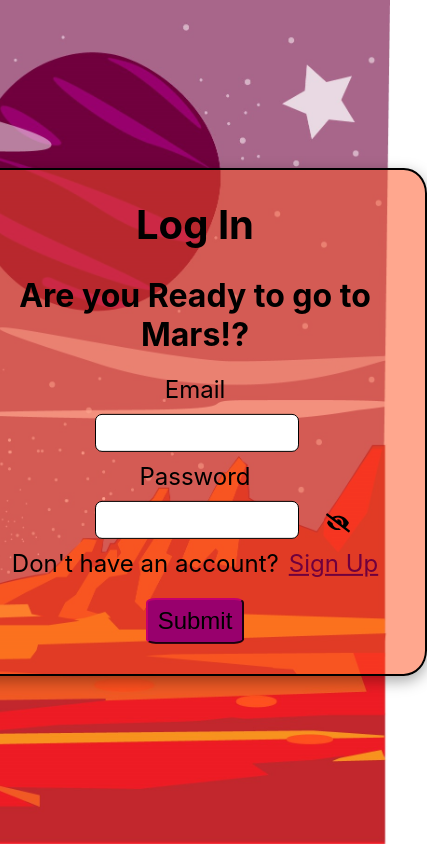
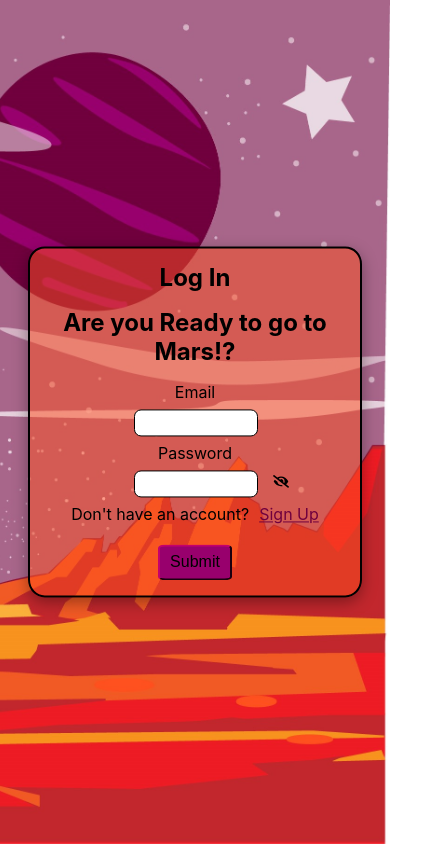
Before and after one commit to ramirolynch/space-front, a React (Create React App) app: page / in a window 390 px wide. Shown: the whole page, 427 px wide, since content can reach past the window. Built offline with nearby package versions, Linux system fonts and the light colour scheme.

Commit message:
added stylings

```diff
--- a/src/LogInSignUp.css
+++ b/src/LogInSignUp.css
@@ -79,3 +79,46 @@ label p {
 .link:hover {
   color: white;
 }
+
+@media only screen and (max-width: 768px) {
+  .loginContainer {
+    width: 300px;
+    padding: 15px;
+  }
+  h1 {
+    font-size: 1.5rem;
+  }
+
+  #email,
+  #password,
+  #first_name,
+  #last_name,
+  .confirmPass {
+    padding: 5px 0 5px 2px;
+    width: 120px;
+    margin: 7px 5px 7px 7px;
+    font-size: 0.8rem;
+  }
+
+  label p {
+    font-size: 1rem;
+  }
+
+  .login,
+  .signUp {
+    font-size: 1.5rem;
+    margin-top: 0;
+  }
+
+  .faEye {
+    margin: 10px;
+    font-size: 1rem;
+  }
+
+  .dontHaveAcc,
+  .alreadyAcc,
+  .link,
+  .submit {
+    font-size: 1rem;
+  }
+}
--- a/src/index.css
+++ b/src/index.css
@@ -39,6 +39,7 @@ code {
   font-size: 2rem;
   border-radius: 20px;
   color: black;
+  margin: 5px;
 }
 
 div.hide {
@@ -52,6 +53,11 @@ div.hide {
 .logout:hover {
   background-color: rgb(152, 0, 109);
   color: white;
+  transition: 0.5s linear;
+  border-radius: 20%;
+  display: flex;
+  align-items: center;
+  justify-content: center;
 }
 
 .logout:hover + .hide {
@@ -59,20 +65,11 @@ div.hide {
   position: absolute;
   font-style: italic;
   top: 8%;
-  right: 10px;
+  right: 15px;
   cursor: pointer;
   color: white;
   font-size: 1.2rem;
 }
-
-/* .bookTrip {
-  cursor: pointer;
-  background: rgb(194, 38, 45);
-  border: none;
-  color: rgb(16, 179, 243);
-  margin-left: 30px;
-  font-size: 2rem;
-} */
 
 .optionsDrop select {
   padding: 10px;
@@ -166,13 +163,17 @@ button.leftArrow {
   background: none;
   border: none;
   font-size: 1.5rem;
+  transition: 0.5s linear;
+  padding: 10px;
 }
 
 button.leftArrow:hover {
+  display: flex;
+  align-items: center;
+  justify-content: center;
   color: white;
-  transform: scale(1.4);
   background: rgb(152, 0, 109);
-  border-radius: 50%;
+  border-radius: 20%;
 }
 
 .arrdate {
@@ -185,7 +186,7 @@ button.leftArrow:hover {
   letter-spacing: 0.5px;
 }
 
-@media screen and (max-width: 768px) {
+@media only screen and (max-width: 768px) {
   body {
     margin: 0;
     display: flex;
@@ -198,24 +199,59 @@ button.leftArrow:hover {
   }
 
   .resultsDropdown {
-    display: flex;
-    align-items: center;
-    justify-content: center;
-    flex-direction: column;
-    width: 250px;
     padding: 20px;
   }
 
   button.bookTrip {
-    display: flex;
-    align-items: center;
-    justify-content: center;
     width: 200px;
     font-size: 1rem;
+    margin: 7px;
+    padding: 7px;
   }
 
   .optionsDrop select {
     width: 200px;
     font-size: 1rem;
+    padding: 7px;
+    font-size: 1rem;
+    margin: 7px;
+  }
+
+  .goMars {
+    margin: 20px;
+  }
+
+  button.leftArrow {
+    margin: 7px;
+    font-size: 1rem;
+  }
+
+  button.leftArrow:hover .departure,
+  .arrival {
+    margin-left: 10px;
+  }
+
+  .departureText,
+  .arrivalText {
+    font-size: 1rem;
+  }
+
+  .departureHead,
+  .arrivalHead {
+    margin: 10px;
+  }
+
+  .logout {
+    margin: 7px;
+    top: 10px;
+    right: 15px;
+    padding: 7px;
+    font-size: 1.5rem;
+  }
+
+  button.leftArrow:hover {
+    display: flex;
+    align-items: center;
+    justify-content: center;
   }
 }
```
